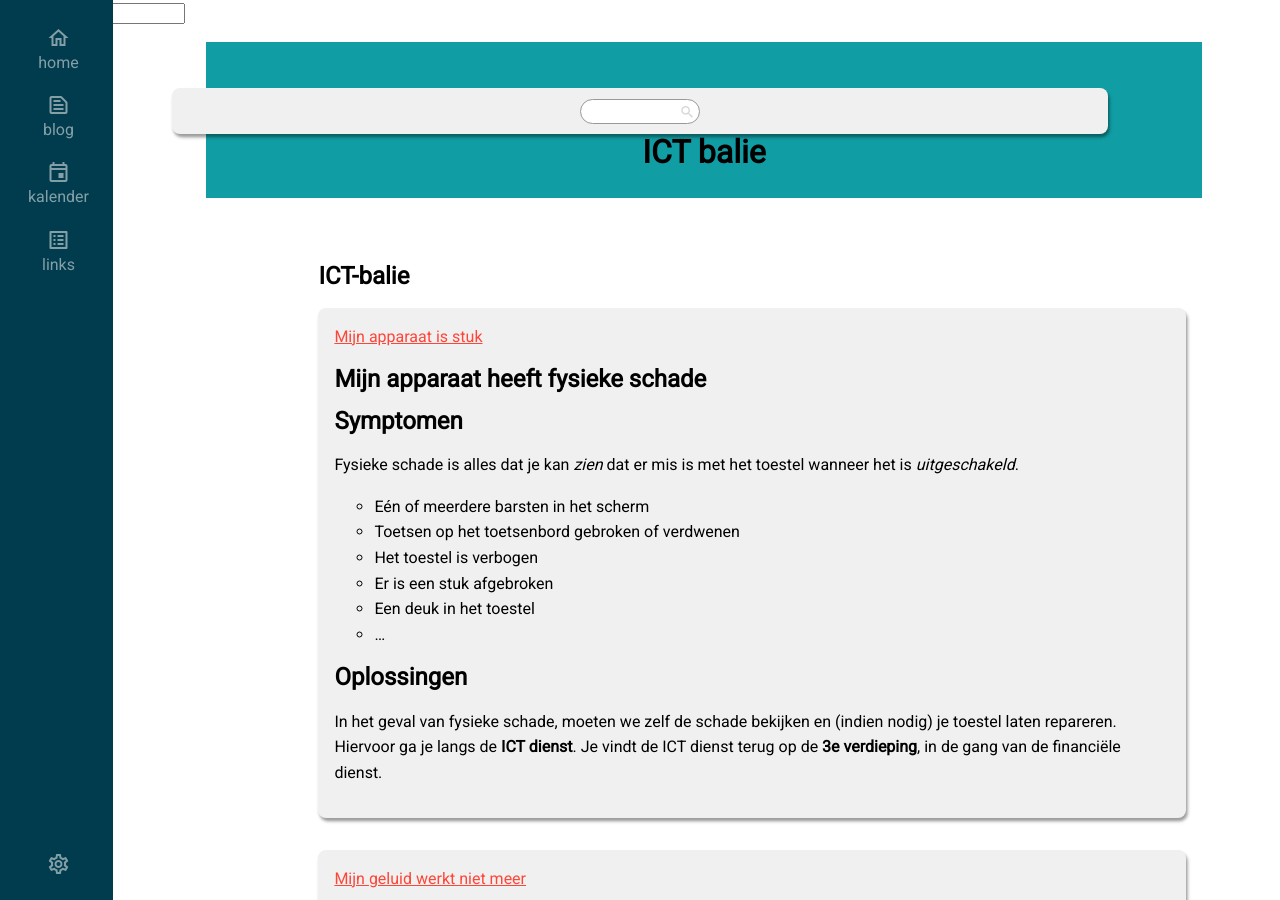
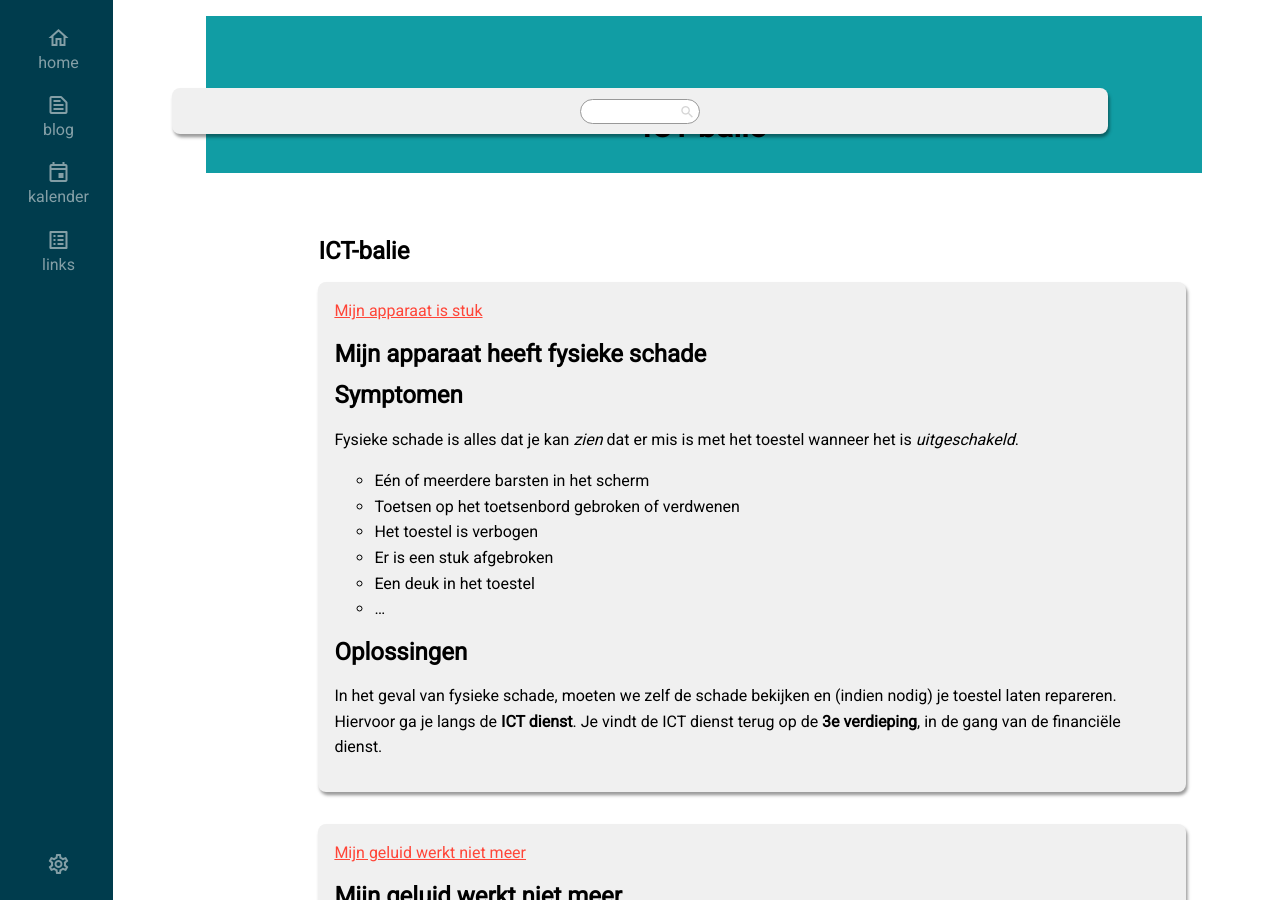
Before and after one commit to Pius-X-Antwerpen/ict-balie, a Jekyll site: the page built from index.md, in a window 1280 px wide and 900 px high. Built offline with Jekyll 4.4.1, drawn with Linux system fonts in a browser that asks for light colours; some web fonts are replaced; comment, search, counter and statistics services are not loaded.

Commit message:
Update default.html

```diff
--- a/_layouts/default.html
+++ b/_layouts/default.html
@@ -19,23 +19,6 @@
 </head>
 <body>
 
-    <header>
-        <div id="searchbar">
-            <input id="searchbarInput" class="search-bar__input">
-
-            <div id="searchbarOutput"></div>
-
-            <script src="https://unpkg.com/simple-jekyll-search@latest/dest/simple-jekyll-search.min.js"></script>
-            <script>
-                var sjs = SimpleJekyllSearch({
-                    searchInput: document.getElementById('searchbarInput'),
-                    resultsContainer: document.getElementById('searchbarOutput'),
-                    json: '{{site.baseurl}}/assets/data/search.json'
-                });
-            </script>
-        </div>
-    </header>
-
     <main>
         {{content}}
     </main>
```
